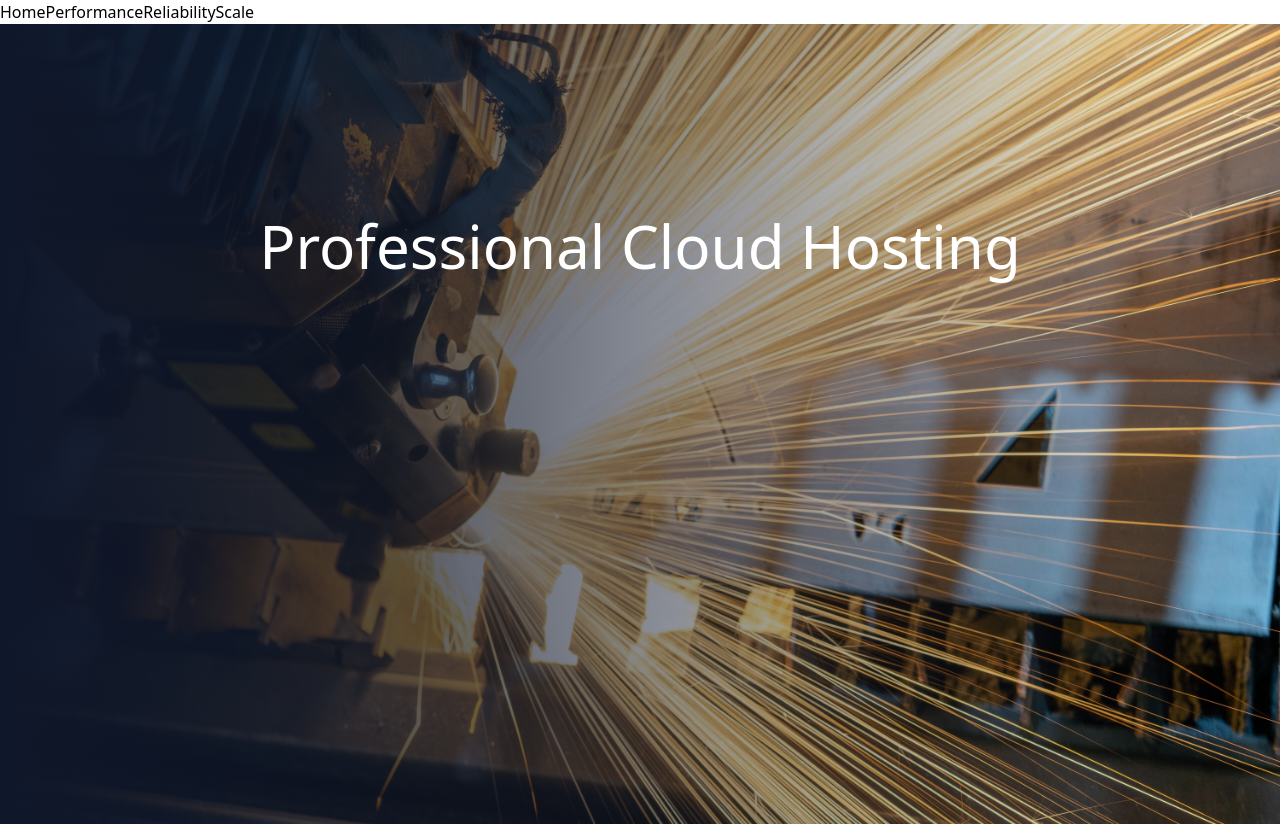
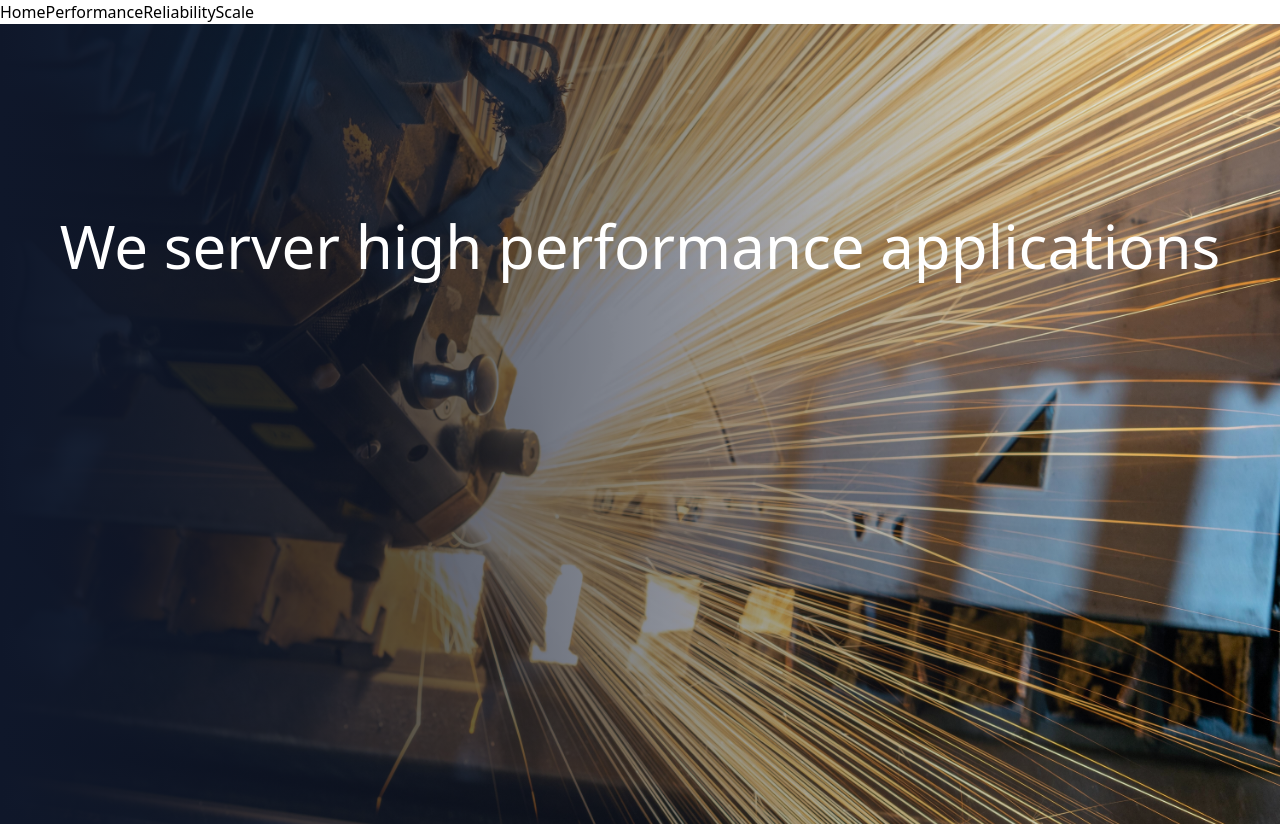
Before and after one commit to VikashPR/nextjs-dev-course, a Next.js app: page /performance in a window 1280 px wide. Built offline with nearby package versions, Linux system fonts and the light colour scheme.

Commit message:
Refactor Hero component to update image and title props

```diff
--- a/src/app/performance/page.tsx
+++ b/src/app/performance/page.tsx
@@ -6,8 +6,8 @@ export default function PerformancePage() {
     <div>
       <Hero
         imgData={performanceImg}
-        imgAlt="Hero image"
-        title="Professional Cloud Hosting"
+        imgAlt="Welding"
+        title="We server high performance applications"
       />
     </div>
   );
```
